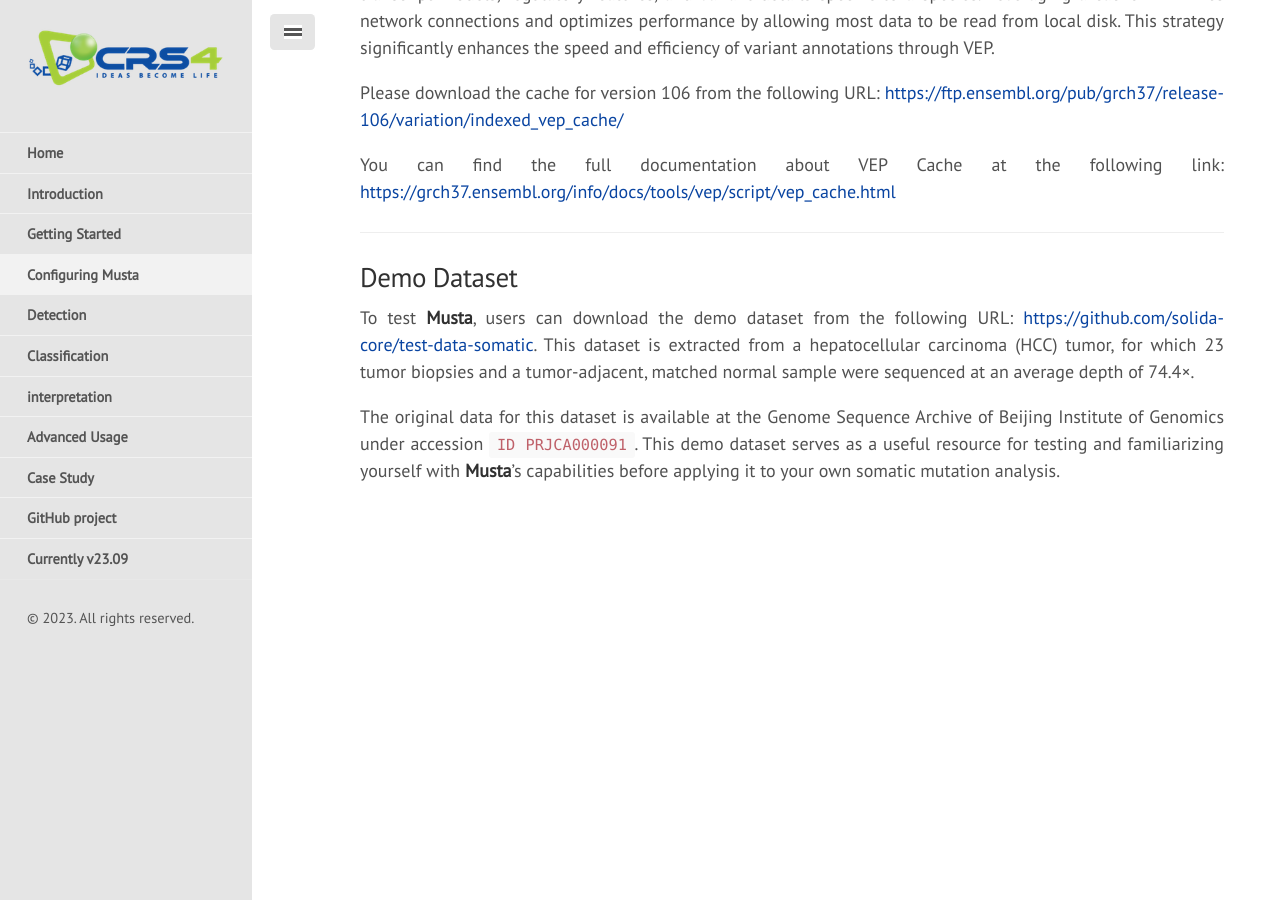
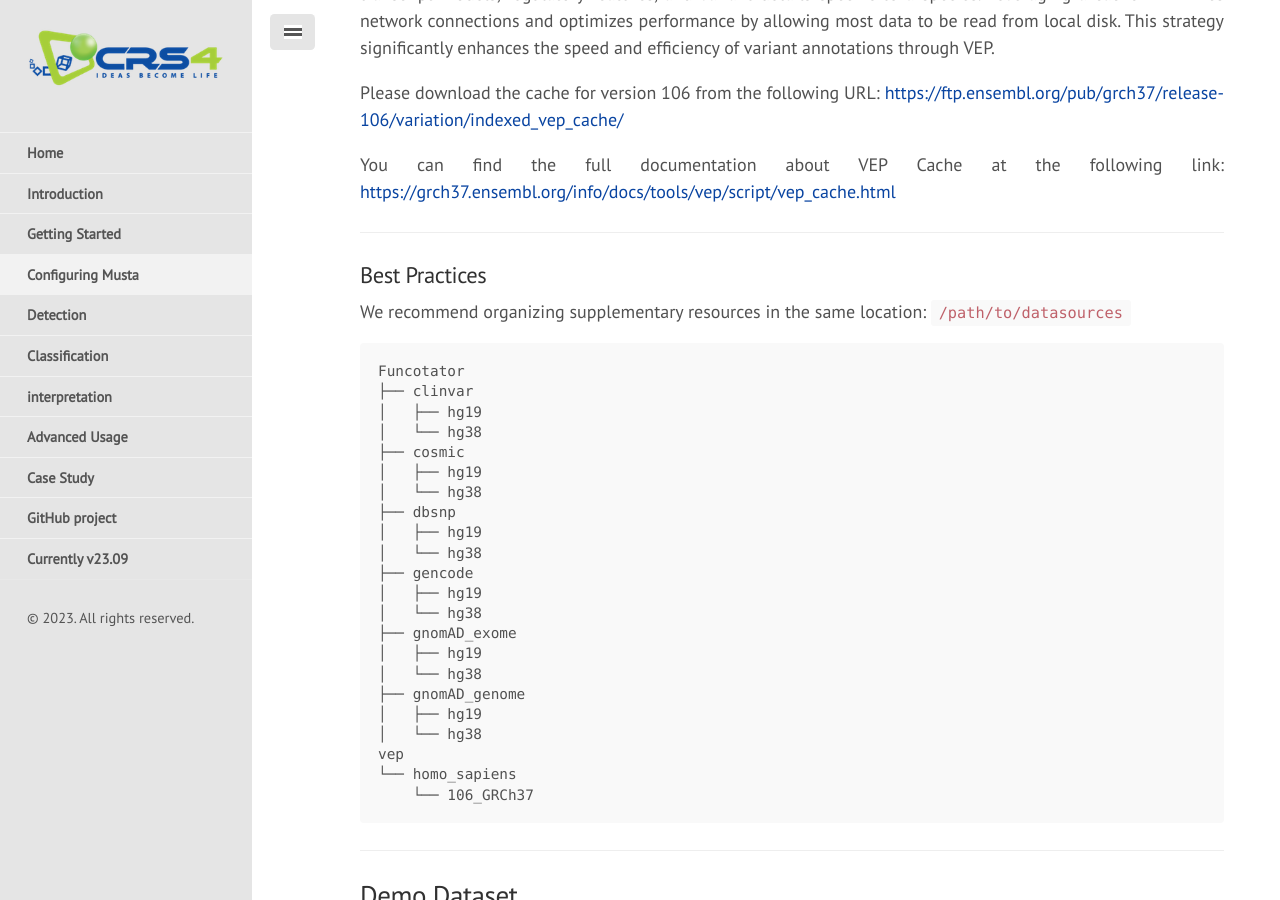
Before and after one commit to next-crs4/mustapy, a Jekyll site: the page built from docs/pages/03.config.md, in a window 1280 px wide and 900 px high, scrolled down 7102 px. Built offline with Jekyll 4.4.1, drawn with Linux system fonts in a browser that asks for light colours; nearby versions of some CDN libraries.

Commit message:
User-Guide

````diff
--- a/docs/pages/03.config.md
+++ b/docs/pages/03.config.md
@@ -296,6 +296,36 @@ You can find the full documentation about VEP Cache at the following link:
 [https://grch37.ensembl.org/info/docs/tools/vep/script/vep_cache.html](https://grch37.ensembl.org/info/docs/tools/vep/script/vep_cache.html)
 
 ---
+
+### Best Practices
+
+We recommend organizing supplementary resources in the same location: `/path/to/datasources`
+
+```shell
+Funcotator
+├── clinvar
+│   ├── hg19
+│   └── hg38
+├── cosmic
+│   ├── hg19
+│   └── hg38
+├── dbsnp
+│   ├── hg19
+│   └── hg38
+├── gencode
+│   ├── hg19
+│   └── hg38
+├── gnomAD_exome
+│   ├── hg19
+│   └── hg38
+├── gnomAD_genome
+│   ├── hg19
+│   └── hg38
+vep
+└── homo_sapiens
+    └── 106_GRCh37
+```
+---
 ## Demo Dataset
 
 To test **Musta**, users can download the demo dataset from the following URL:
````
